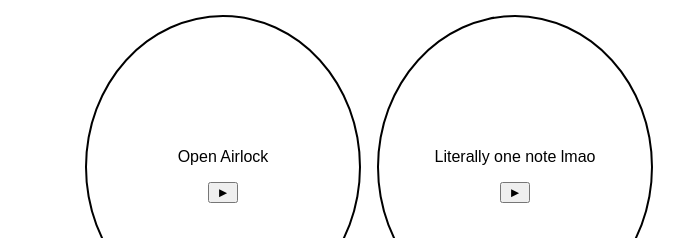
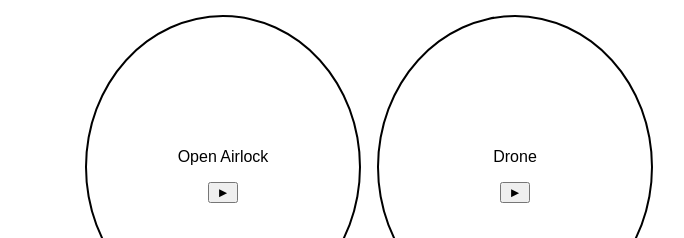
Before and after one commit to apratt957/procgenjams, a Gatsby site: page / in a window 1280 px wide. Shown: the top 238 px of the page, without its empty margins (15-699 px from the left). Built offline with nearby package versions, Linux system fonts and the light colour scheme; Gatsby itself is replaced by a stand-in of ours.

Commit message:
clean up

```diff
--- a/src/songs.js
+++ b/src/songs.js
@@ -100,7 +100,7 @@
 }
 
 const song2 = {
-  name: "Literally one note lmao",
+  name: "Drone",
   makeSong: () => {
     Tone.context = new AudioContext()
     unmute(Tone.context)
@@ -180,17 +180,10 @@
     }, "25m").start()
 
     new Tone.Loop(time => {
-      // Trigger D4 after 5 measures and hold for 1 full measure + two 1/4 notes
       rightSynth.triggerAttackRelease(makeRandomNote(notes), "1:2", "+5:0")
-      // Switch to E4 after one more measure
       rightSynth.setNote(makeRandomNote(notes), "+6:0")
-
-      // Trigger B3 after 11 measures + two 1/4 notes + two 1/16 notes. Hold for one measure
       rightSynth.triggerAttackRelease(makeRandomNote(notes), "1m", "+11:2:2")
-      // Switch to G3 after a 1/2 note more
       rightSynth.setNote(makeRandomNote(notes), "+12:0:2")
-
-      // Trigger G4 after 23 measures + two 1/4 notes. Hold for a half note.
       rightSynth.triggerAttackRelease(makeRandomNote(notes), "0:2", "+23:2")
     }, "26m").start()
     Tone.Transport.start()
```
